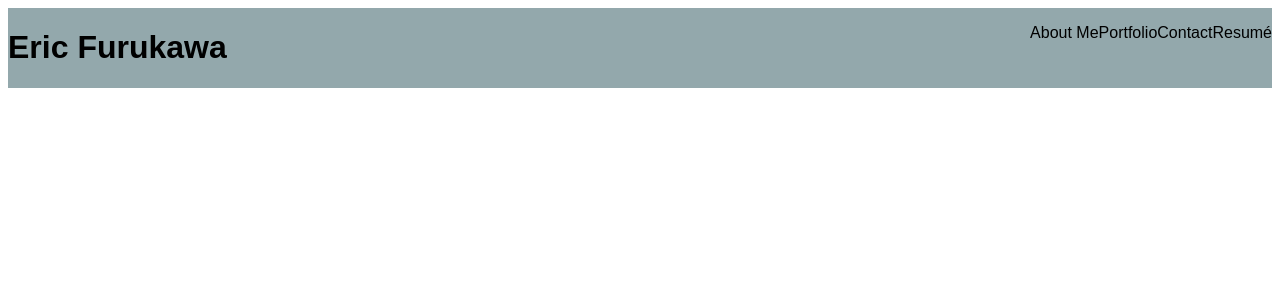
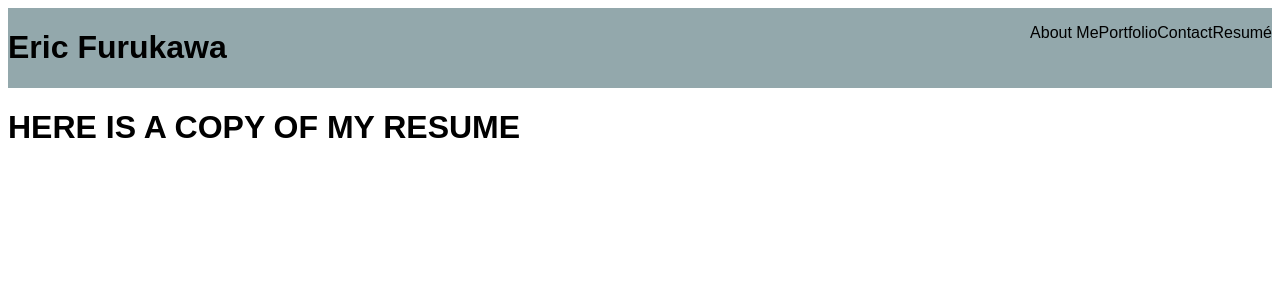
Before and after one commit to EricKenji/fuzzy-barnacle, a React (Create React App) app: page / in a window 1280 px wide. Both pictures are taken after a click on the element "Resumé". Shown: the top 300 px of the page. Built offline with nearby package versions, Linux system fonts and the light colour scheme.

Commit message:
added resume component

```diff
--- a/src/App.js
+++ b/src/App.js
@@ -2,6 +2,7 @@ import React, { useState } from "react";
 import Header from "./components/Header";
 import AboutMe from "./components/AboutMe";
 import Contact from "./components/Contact";
+import Resume from "./components/Resume";
 
 function App() {
   const [currentPage, setCurrentPage] = useState('AboutMe');
@@ -12,6 +13,8 @@ function App() {
         return <AboutMe />;
       case 'Contact':
         return <Contact />;
+      case 'Resume':
+        return <Resume />;
       default:
         return null;
     }
--- /dev/null
+++ b/src/components/Resume/index.js
@@ -0,0 +1,13 @@
+import React from "react";
+
+function Resume() {
+    return (
+        <div>
+            <h1>
+                HERE IS A COPY OF MY RESUME
+            </h1>
+        </div>
+    );
+};
+
+export default Resume;
```
